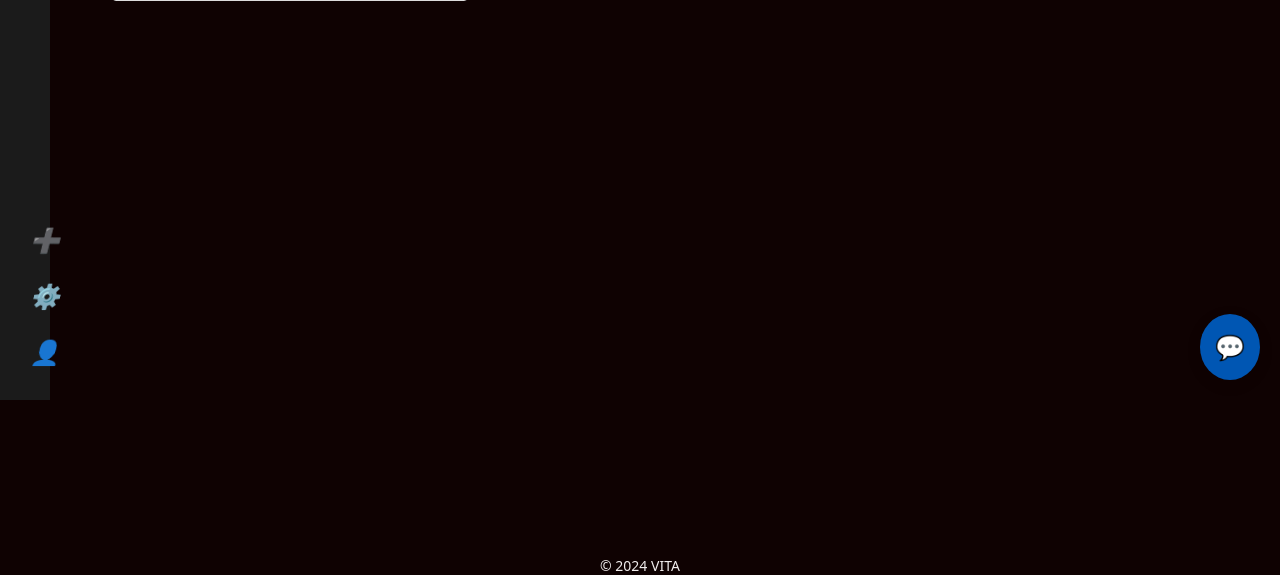
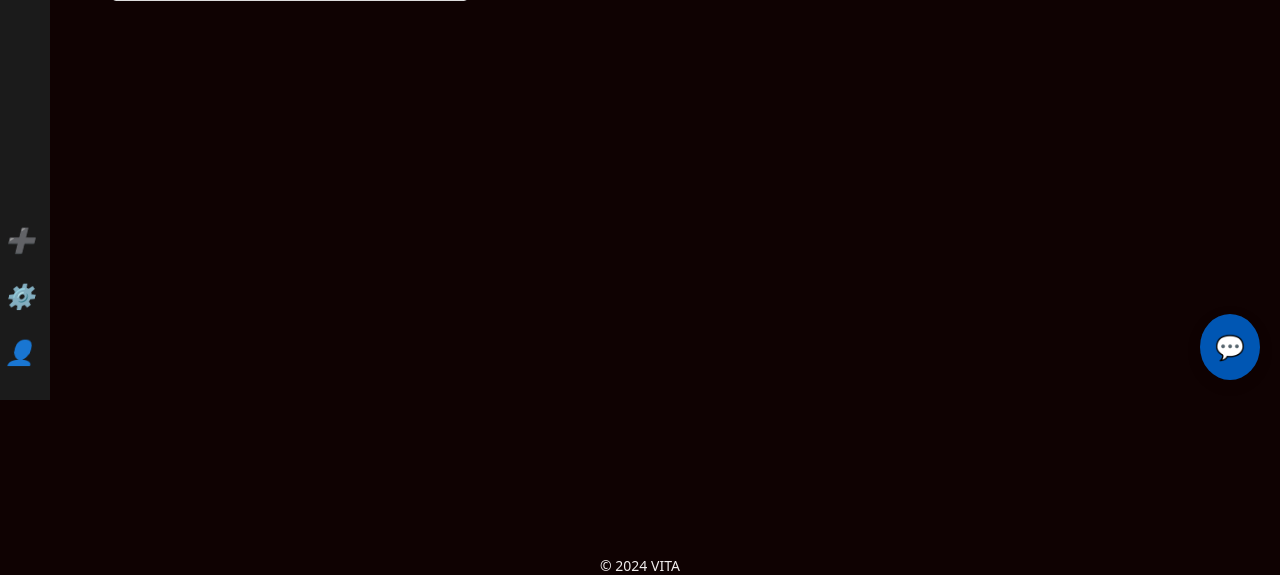
Before and after one commit to RiteshYennuwar/VITA, a Flask app: template templates/study_schedule.html in a window 1280 px wide. Shown: the part 400-975 px from the top of the page. Run offline with Flask 3, Linux system fonts and the light colour scheme; the template is opened without the code that fills it: most values are stand-ins (such as "Sample title", 1, 10 or a date in 2020); parts of the project's set-up code (start-up, migrations or seed data) failed here and were passed over; some libraries are stand-ins or nearby versions.

Commit message:
solved bottom buttons ui issue in study_schedule.html

```diff
--- a/static/styles.css
+++ b/static/styles.css
@@ -549,16 +549,18 @@ nav ul li a {
 /* Sidebar Bottom (Settings and Profile) */
 .sidebar-bottom {
   width: 100%;
-  padding: 20px;
+  padding-bottom: 20px;
 }
 
 .settings, .profile, .sidebar-upload{
   display: flex;
   align-items: center;
+  justify-content: flex-start;
   color: white;
   padding: 10px;
+  padding-left: 5px;
+  transition: background-color 0.3s;
   cursor: pointer;
-  transition: background-color 0.3s;
 }
 
 .settings:hover, .profile:hover, .sidebar-upload:hover {
```
